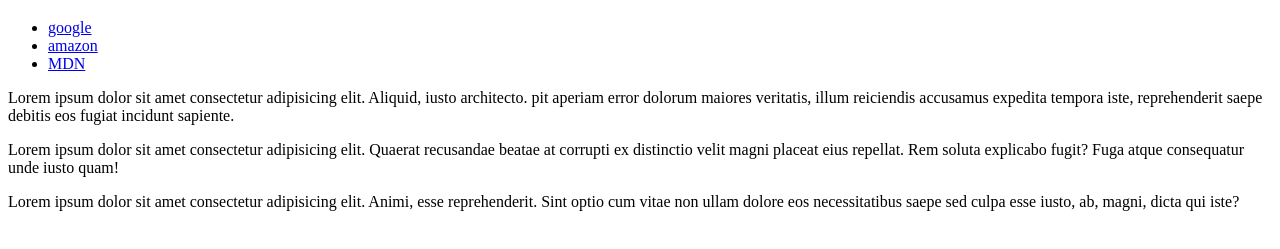
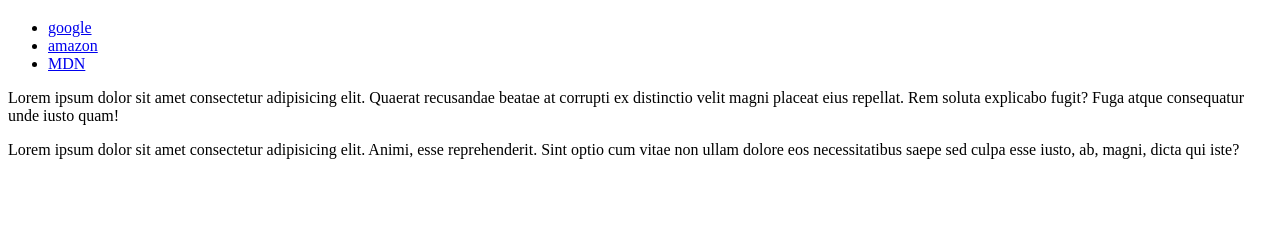
Before and after one commit to JeremyDallain/isfac-ci-cd, a website: page docs/index.html in a window 1280 px wide. Shown: the part 61-310 px from the top of the page. Drawn offline with Linux system fonts and the light colour scheme.

Commit message:
Supprimer un paragraphe inutile dans index.html

```diff
--- a/docs/index.html
+++ b/docs/index.html
@@ -15,12 +15,6 @@
       <!-- <li><a href="https://www.jenexistepas.com">Un lien brisé</a></li> -->
     </ul>
     <p>
-      Lorem ipsum dolor sit amet consectetur adipisicing elit. Aliquid, iusto
-      architecto. pit aperiam error dolorum maiores veritatis, illum reiciendis
-      accusamus expedita tempora iste, reprehenderit saepe debitis eos fugiat
-      incidunt sapiente.
-    </p>
-    <p>
       Lorem ipsum dolor sit amet consectetur adipisicing elit. Quaerat
       recusandae beatae at corrupti ex distinctio velit magni placeat eius
       repellat. Rem soluta explicabo fugit? Fuga atque consequatur unde iusto
```
